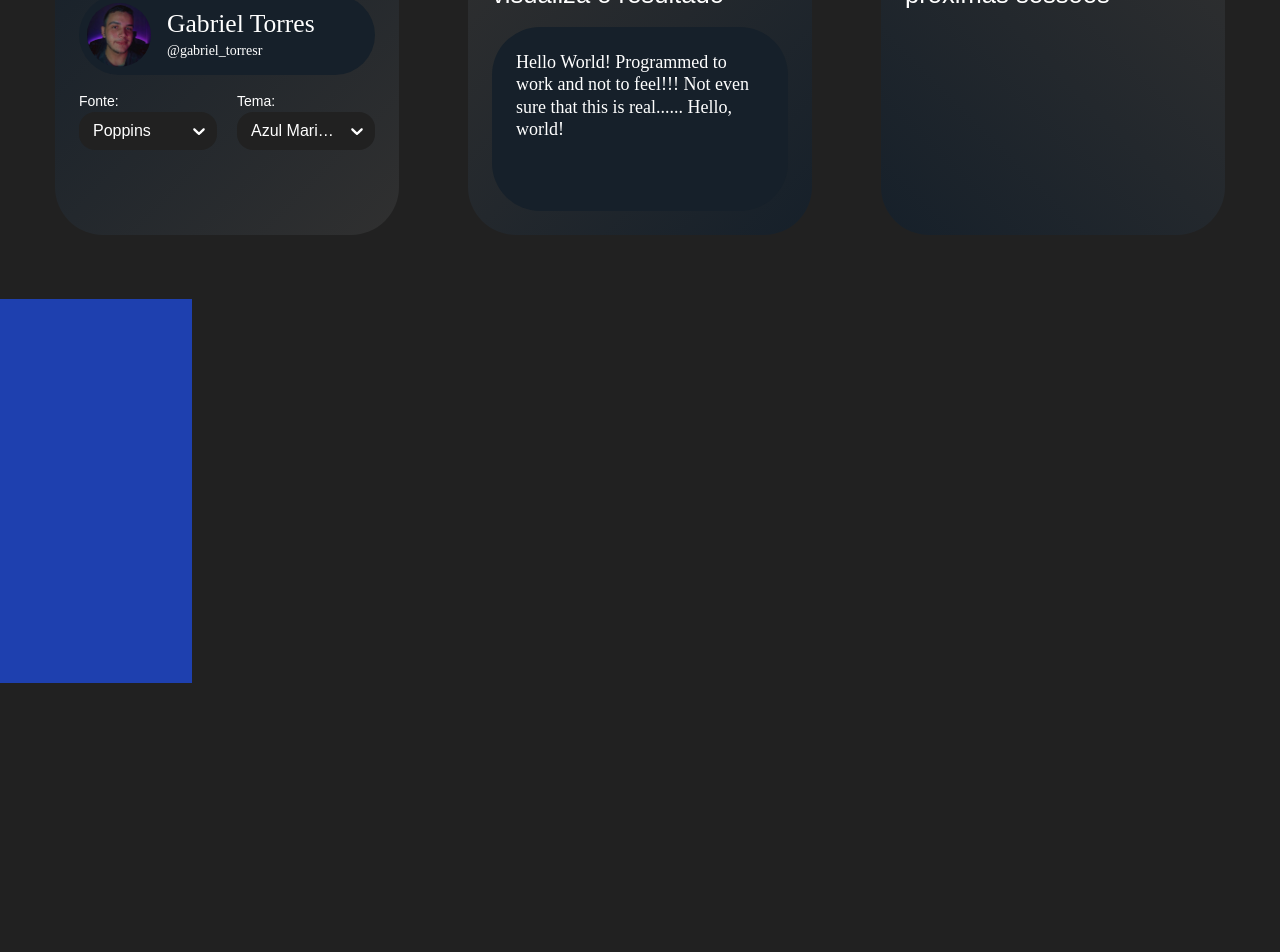
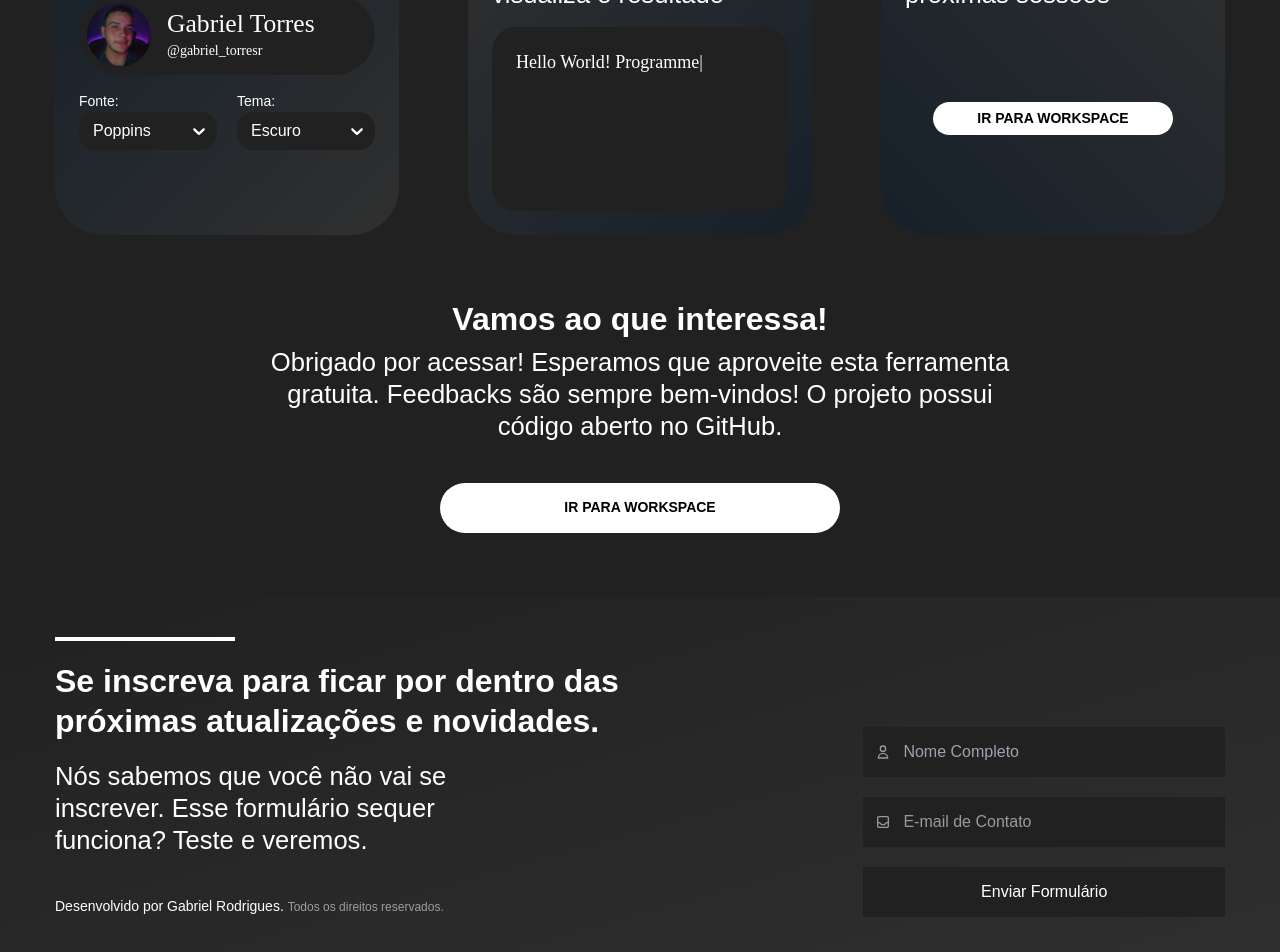
Before and after one commit to gabrielrobrigues/tweetify-labs, a React (Create React App) app: page / in a window 1280 px wide. Shown: the part 776-1728 px from the top of the page. Before the commit the page ends 1459 px from the top, so only its background shows below. Built offline with nearby package versions, Linux system fonts and the light colour scheme.

Commit message:
Finished Home Page

```diff
--- a/package.json
+++ b/package.json
@@ -10,6 +10,7 @@
     "react": "^18.2.0",
     "react-dom": "^18.2.0",
     "react-helmet": "^6.1.0",
+    "react-icons": "^5.0.1",
     "react-router-dom": "^6.22.2",
     "react-scripts": "5.0.1",
     "react-select": "^5.8.0",
--- a/src/App.css
+++ b/src/App.css
@@ -18,7 +18,7 @@ input:-webkit-autofill,
 input:-webkit-autofill:hover,
 input:-webkit-autofill:focus,
 input:-webkit-autofill:active {
-  -webkit-box-shadow: 0 0 0 30px #1c1c24 inset !important;
+  -webkit-box-shadow: 0 0 0 30px #212121 inset !important;
   caret-color: white;
 }
 input:-webkit-autofill {
--- a/src/components/Buttons/WhiteButton.jsx
+++ b/src/components/Buttons/WhiteButton.jsx
@@ -1,9 +1,23 @@
-export default function WhiteButton({ text, marginY, width, onClick }) {
-    return (
-        <button style={{
-            width: width ? `${width}px` : '100%',
-            marginTop: marginY ? `${marginY}px` : '0',
-            marginBottom: marginY ? `${marginY}px` : '0',
-        }} className="white-button uppercase py-1.5 bg-white rounded-full text-black font-semibold" onClick={onClick}>{text}</button>
-    )
+import { HiArrowRight } from "react-icons/hi2";
+
+export default function WhiteButton({ text, marginY, width, height, onClick }) {
+  return (
+    <button
+      style={{
+        height: height ? `${height}px` : "auto",
+        width: width ? `${width}px` : "100%",
+        marginTop: marginY ? `${marginY}px` : "0",
+        marginBottom: marginY ? `${marginY}px` : "0",
+      }}
+      className="group transition-all ease-in-out duration-300 hover:-translate-y-[2px] uppercase py-1.5 bg-white rounded-full text-black"
+      onClick={onClick}
+    >
+      <p className="relative flex items-center justify-center font-semibold text-black transition-all ease-in-out duration-300">
+        {text}
+        <div className="w-0 transition-all ease-in-out duration-300 group-hover:w-3">
+          <HiArrowRight className="opacity-0 min-w-3 transition-all ease-in-out duration-300 group-hover:opacity-100 group-hover:ml-3" />
+        </div>
+      </p>
+    </button>
+  );
 }
--- /dev/null
+++ b/src/components/Footer/FooterSection.jsx
@@ -0,0 +1,89 @@
+import { useState } from "react";
+import { HiOutlineUser, HiOutlineInbox } from "react-icons/hi";
+import { Toastify } from "../Toastify/Toastify";
+
+export default function FooterSection() {
+  const [submittedForm, setSubmittedForm] = useState(false);
+
+  const handleSubmit = (event) => {
+    event.preventDefault();
+
+    const formData = new FormData(event.target);
+    const formDataObj = {};
+    for (const [key, value] of formData.entries()) {
+      formDataObj[key] = value;
+    }
+    if (formDataObj.name === "" || formDataObj.email === "") {
+      Toastify("Preencha todos os campos!", "error");
+      return;
+    }
+
+    setSubmittedForm(true);
+    setTimeout(() => setSubmittedForm(false), 2000);
+    Toastify(
+      `Formulário enviado! Dados: ${formDataObj.name} // ${formDataObj.email}`,
+      "success"
+    );
+  };
+
+  return (
+    <footer className="flex w-full justify-center h-full from-[#212121] to-[#2f2f2f] bg-gradient-to-br">
+      <div className="w-full max-w-[1170px] py-10">
+        <div className="w-[180px] h-[4px] bg-white mb-5" />
+        <div className="w-full flex gap-x-10">
+          <div className="w-[60%] flex flex-col justify-between min-h-64">
+            <div className="flex flex-col gap-y-5">
+              <h2>
+                Se inscreva para ficar por dentro das próximas atualizações e
+                novidades.
+              </h2>
+              <h3 className="w-[70%]">
+                Nós sabemos que você não vai se inscrever. Esse formulário
+                sequer funciona? Teste e veremos.
+              </h3>
+            </div>
+            <p>
+              Desenvolvido por Gabriel Rodrigues.{" "}
+              <span className="text-white/55 text-xs">
+                Todos os direitos reservados.
+              </span>
+            </p>
+          </div>
+          <div className="w-[40%] flex flex-col min-h-64 justify-end items-end">
+            <form
+              className="w-[80%] flex flex-col gap-y-5"
+              onSubmit={handleSubmit}
+            >
+              <div className="relative">
+                <HiOutlineUser className="absolute top-1/2 transform -translate-y-1/2 left-3 text-white/55" />
+                <input
+                  name="name"
+                  type="text"
+                  placeholder="Nome Completo"
+                  className="h-[50px] w-full pl-10 pr-5 bg-[#212121] text-white placeholder:text-whiteD5"
+                />
+              </div>
+              <div className="relative">
+                <HiOutlineInbox className="absolute top-1/2 transform -translate-y-1/2 left-3 text-white/55" />
+                <input
+                  name="email"
+                  type="email"
+                  placeholder="E-mail de Contato"
+                  className="h-[50px] w-full pl-10 pr-5 bg-[#212121] text-white placeholder:text-white/55"
+                />
+              </div>
+              <button
+                type="submit"
+                className="relative w-full h-[50px] bg-[#212121] text-white"
+              >
+                {submittedForm
+                  ? "Lorem Ip... digo, formulário enviado."
+                  : "Enviar Formulário"}
+              </button>
+            </form>
+          </div>
+        </div>
+      </div>
+    </footer>
+  );
+}
--- a/src/pages/home/home.jsx
+++ b/src/pages/home/home.jsx
@@ -2,47 +2,127 @@ import React, { useEffect, useState } from "react";
 import { Toastify } from "../../components/Toastify/Toastify";
 import HeaderHome from "../../components/Header/HeaderHome";
 import MainSelect from "../../components/Selects/MainSelect";
+import WhiteButton from "../../components/Buttons/WhiteButton";
+import FooterSection from "../../components/Footer/FooterSection";
+import { Link } from "react-router-dom";
 
 export default function HomePage() {
-    const [selectedFont, setSelectedFont] = useState('Poppins');
-    const [selectedTheme, setSelectedTheme] = useState('#16202A');
+  const [selectedFont, setSelectedFont] = useState("Poppins");
+  const [selectedTheme, setSelectedTheme] = useState("#212121");
   const [isLightMode, setIsLightMode] = useState(false);
-    const themeColors_example = [{ label: 'Azul Marinho', value: '#16202A' }, { label: 'Escuro', value: "#212121" }, { label: 'Claro', value: '#FFFFFF' }]
+  const [isScaling, setIsScaling] = useState(false);
 
-    const fontNames_example = ['Arial', 'Poppins', 'Times New Roman', 'Verdana'];
+  const themeColors_example = [
+    { label: "Azul Marinho", value: "#16202A" },
+    { label: "Escuro", value: "#212121" },
+    { label: "Claro", value: "#FFFFFF" },
+  ];
+
+  const fontNames_example = ["Arial", "Poppins", "Times New Roman", "Verdana"];
   const handleFontChange = (selectedOption) => {
     setSelectedFont(selectedOption.value);
   };
   const handleThemeChange = (selectedOption) => {
     setSelectedTheme(selectedOption.value);
-        setIsLightMode(selectedOption.value === '#FFFFFF');
+    setIsLightMode(selectedOption.value === "#FFFFFF");
+  };
+
+  const initialText =
+    "Hello World! Programmed to work and not to feel!!! Not even sure that this is real... Hello, world!";
+  const [displayText, setDisplayText] = useState("");
+  const [isTyping, setIsTyping] = useState(true);
+  const [showTyping, setShowTyping] = useState(true);
+
+  const handleCardClick = () => {
+    setDisplayText(displayText.slice(0, -3));
+    setIsScaling(true);
+    setTimeout(() => setIsScaling(false), 0);
+  };
+
+  useEffect(() => {
+    const typingInterval = setInterval(() => {
+      if (displayText.length < initialText.length) {
+        setIsTyping(true);
+        setShowTyping(true);
+        const randomInterval = Math.random() * 200 + 10;
+        setTimeout(
+          () =>
+            setDisplayText(
+              (prevText) => prevText + initialText.charAt(prevText.length)
+            ),
+          randomInterval
+        );
+      } else {
+        setIsTyping(false);
       }
+    }, Math.random() * 200 + 50);
+
+    return () => clearInterval(typingInterval);
+  }, [isTyping, displayText]);
+
+  useEffect(() => {
+    if (!isTyping) {
+      setTimeout(() => {
+        if (!isTyping) {
+          setShowTyping(!showTyping);
+        }
+      }, 500);
+    }
+  }, [isTyping, showTyping]);
 
   return (
     <main className="min-h-screen max-w-screen overflow-x-hidden bg-[#212121]">
-            <HeaderHome marginY={20} buttonWidth={320} buttonText="Comece agora" buttonRedirect='startNowSection' h1Text='TWEETIFY LABS' h2Text='Economize tempo enquanto aumenta a
-qualidade de seus posts!' />
+      <HeaderHome
+        marginY={20}
+        buttonWidth={320}
+        buttonText="Comece agora"
+        buttonRedirect="startNowSection"
+        h1Text="TWEETIFY LABS"
+        h2Text="Economize tempo enquanto aumenta a
+qualidade de seus posts!"
+      />
       <main className="flex justify-center items-center w-full">
         <main className="flex flex-col w-[1170px]">
           <section className="flex flex-col gap-y-16 py-16">
             <section className="flex flex-col gap-y-10">
-                            <h2 className="max-w-[600px]">Com poucos segundos, seu post estará pronto para ir aos ares!</h2>
+              <h2 className="max-w-[600px]">
+                Com poucos segundos, seu post estará pronto para ir aos ares!
+              </h2>
               <section className="flex justify-between w-full gap-x-3">
                 <div className="flex flex-col gap-y-4 w-[344px] h-[344px] rounded-[3rem] p-6 to-[#303030] from-[#16202A] bg-gradient-to-br">
                   <h3>Adicione as informações do perfil e estilo de post</h3>
-                                    <div className="flex gap-x-2 rounded-full" style={{ backgroundColor: selectedTheme }}>
-                                        <img className="w-20 h-20 rounded-full p-2" src="/images/profiles/profile-gabriel-pic.jpg" alt="Profile Pic" />
+                  <div
+                    className="flex gap-x-2 rounded-full pointer-events-none select-none"
+                    style={{ backgroundColor: selectedTheme }}
+                  >
+                    <img
+                      className="w-20 h-20 rounded-full p-2"
+                      src="/images/profiles/profile-gabriel-pic.jpg"
+                      alt="Profile Pic"
+                    />
                     <div className="flex flex-col h-full justify-center">
-                                            <h3 className={`${isLightMode && 'text-black'}`} style={{ fontFamily: selectedFont }}>Gabriel Torres</h3>
-                                            <p className={`${isLightMode && 'text-black'}`} style={{ fontFamily: selectedFont }}>@gabriel_torresr</p>
-
+                      <h3
+                        className={`${isLightMode && "text-black"}`}
+                        style={{ fontFamily: selectedFont }}
+                      >
+                        Gabriel Torres
+                      </h3>
+                      <p
+                        className={`${isLightMode && "text-black"}`}
+                        style={{ fontFamily: selectedFont }}
+                      >
+                        @gabriel_torresr
+                      </p>
                     </div>
                   </div>
                   <div className="flex w-full gap-x-5">
                     <div className="w-1/2">
                       <p>Fonte:</p>
                       <MainSelect
-                                                options={fontNames_example.map(font => ({ value: font, label: font }))}
+                        options={fontNames_example.map((font) => ({
+                          value: font,
+                          label: font,
+                        }))}
                         value={selectedFont}
                         onChange={handleFontChange}
                       />
@@ -50,7 +130,10 @@ qualidade de seus posts!' />
                     <div className="w-1/2">
                       <p>Tema:</p>
                       <MainSelect
-                                                options={themeColors_example.map(theme => ({ value: theme.value, label: theme.label }))}
+                        options={themeColors_example.map((theme) => ({
+                          value: theme.value,
+                          label: theme.label,
+                        }))}
                         value={selectedTheme}
                         onChange={handleThemeChange}
                       />
@@ -58,21 +141,60 @@ qualidade de seus posts!' />
                   </div>
                 </div>
                 <div className="flex flex-col gap-y-4 w-[344px] h-[344px] rounded-[3rem] p-6 to-[#303030] from-[#16202A] bg-gradient-to-tl">
-                                    <h3>Insira páginas e seus conteúdos enquanto pré-visualiza o resultado</h3>
-                                    <div className="rounded-[3rem] p-6 h-full" style={{ backgroundColor: selectedTheme }}>
-                                        <h4 className={`${isLightMode && 'text-black'}`} style={{ fontFamily: selectedFont }}>Hello World! Programmed to work and not to feel!!! Not even sure that this is real...... Hello, world!</h4>
+                  <h3>
+                    Insira páginas e seus conteúdos enquanto pré-visualiza o
+                    resultado
+                  </h3>
+                  <div
+                    onClick={handleCardClick}
+                    className={`cursor-pointer rounded-[1.5rem] p-6 h-full ${
+                      isScaling
+                        ? "scale-[103%]"
+                        : " transition-all ease-in-out duration-300"
+                    }`}
+                    style={{ backgroundColor: selectedTheme }}
+                  >
+                    <h4
+                      className={`${isLightMode && "text-black"} select-none`}
+                      style={{ fontFamily: selectedFont }}
+                    >
+                      {displayText}
+                      {showTyping && <span>|</span>}
+                    </h4>
                   </div>
                 </div>
                 <div className="flex flex-col gap-y-4 w-[344px] h-[344px] rounded-[3rem] p-6 to-[#303030] from-[#16202A] bg-gradient-to-tr">
-                                    <h3>Baixe o conteúdo e salve as pré-definições para as próximas sessões</h3>
-                                    <div></div>
+                  <h3>
+                    Baixe o conteúdo e salve as pré-definições para as próximas
+                    sessões
+                  </h3>
+                  <div className="h-full">
+                    <div className="flex items-center justify-center w-full h-full">
+                    <Link to='/workspace'>
+                        <WhiteButton text="Ir para Workspace" width={240} />
+                      </Link>
+                    </div>
+                  </div>
                 </div>
               </section>
+            </section>
+            <section className="flex flex-col items-center gap-y-10">
+              <div className="flex flex-col items-center text-center gap-y-2">
+                <h2>Vamos ao que interessa!</h2>
+                <h3 className="max-w-[760px]">
+                  Obrigado por acessar! Esperamos que aproveite esta ferramenta
+                  gratuita. Feedbacks são sempre bem-vindos! O projeto possui
+                  código aberto no GitHub.
+                </h3>
+              </div>
+              <Link to='/workspace'>
+              <WhiteButton text="Ir para Workspace" width={400} height={50} />
+              </Link>
             </section>
           </section>
         </main>
       </main>
-            <div className="bg-blue-800 w-48 h-96" />
+      <FooterSection />
     </main>
   );
 }
```
Also changed, not shown: 1 other file (tests, documents, lock files or other folders). Lines whose indentation alone changed are shown as unchanged.
